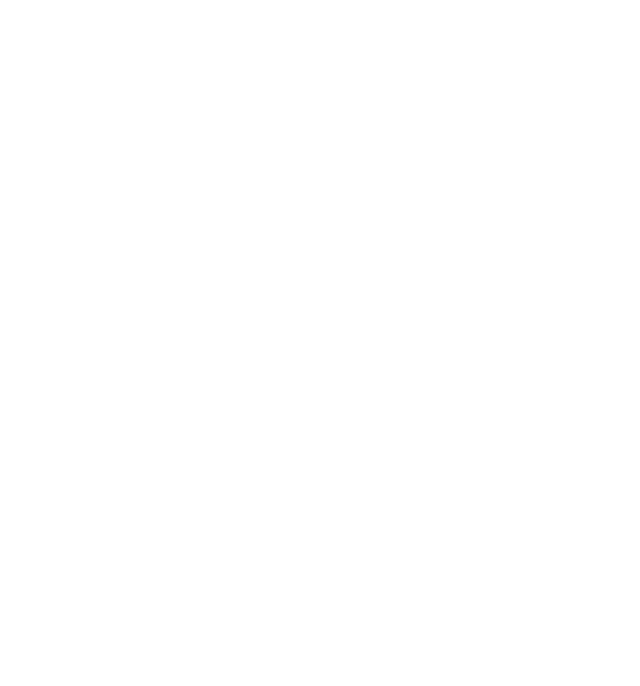
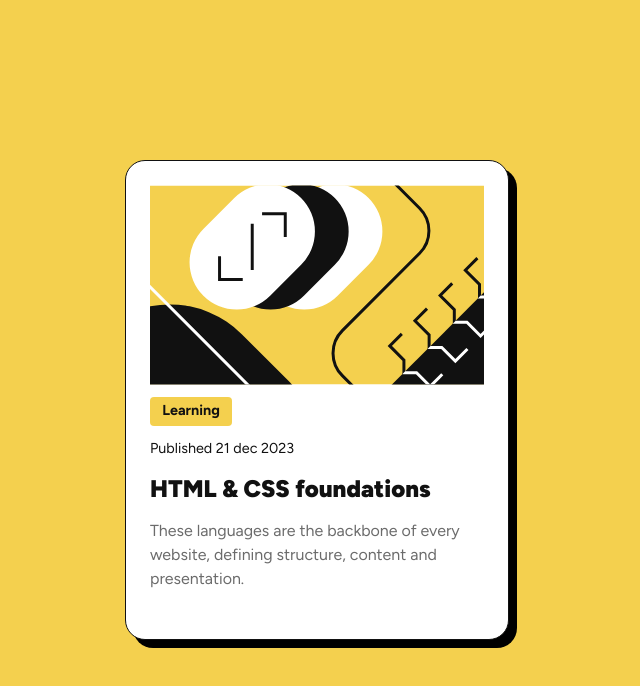
Before and after one commit to adamwhitehouse95/blog-preview-card, a plain HTML site: page index.html in a window 1280 px wide. Shown: the whole page, without its empty margins (323-963 px from the left). Drawn offline with Linux system fonts and the light colour scheme.

Commit message:
Updated index.html and index.css

```diff
--- a/index.css
+++ b/index.css
@@ -13,7 +13,7 @@ html {
 }
 
 /* Remove default margin in favour of better control in authored CSS */
-body, h1, h2, h3, h4, p,
+body, div, h1, h2, h3, h4, p,
 figure, blockquote, dl, dd {
   margin: 0;
 }
@@ -28,6 +28,7 @@ ol[role='list'] {
 body {
   min-height: 100vh;
   line-height: 1.5;
+  font-family: Figtree;
 }
 
 /* Set shorter line heights on headings and interactive elements */
@@ -65,3 +66,62 @@ textarea:not([rows]) {
 :target {
   scroll-margin-block: 5ex;
 }
+
+main {
+    background-color: #f4d04e;
+    height: 100vh;
+    display: flex;
+    justify-content: center;
+    align-items: center;
+}
+
+.div-main {
+    background-color: #fff;
+    border-radius: 20px;
+    max-width: 384px;
+    display: flex;
+    flex-direction: column;
+    padding: 24px;
+    border: 1px solid #111;
+    box-shadow: 8px 8px;
+}
+
+.text-learning {
+    background-color: #f4d04e;
+    width: 82px;
+    height: 29px;
+    display: flex;
+    justify-content: center;
+    align-items: center;
+    font-weight: bold;
+    font-size: 0.9rem;
+    letter-spacing: 0rem;
+    line-height: 150%;
+    color: #111;
+    margin: 12px 0;
+    border-radius: 4px;
+}
+
+.text-published {
+    line-height: 150%;
+    letter-spacing: 0rem;
+    font-size: 0.9rem;
+    color: #111;
+    margin-bottom: 12px;
+}
+
+.text-html {
+    font-weight: 900;
+    font-size: 1.5rem;
+    letter-spacing: 0rem;
+    color: #111;
+    margin-bottom: 12px;
+}
+
+.text-p {
+    color: #6b6b6b;
+    font-size: 1rem;
+    line-height: 150%;
+    letter-spacing: 0rem;
+    margin-bottom: 24px;
+}
--- a/index.html
+++ b/index.html
@@ -12,5 +12,18 @@
     />
     <link rel="stylesheet" href="index.css">
   </head>
-  <body></body>
+  <body>
+    <main>
+      <div class="div-main">
+        <img src="./assets/images/illustration-article.svg" alt="abstract image">
+        <div class="div-text">
+          <div class="text-learning">Learning</div>
+          <div class="text-published">Published 21 dec 2023</div>
+          <div class="text-html">HTML & CSS foundations</div>
+          <div class="text-p">These languages are the backbone of every website, defining structure, content and presentation.</div>
+        </div>
+        <div></div>
+      </div>
+    </main>
+  </body>
 </html>
```
